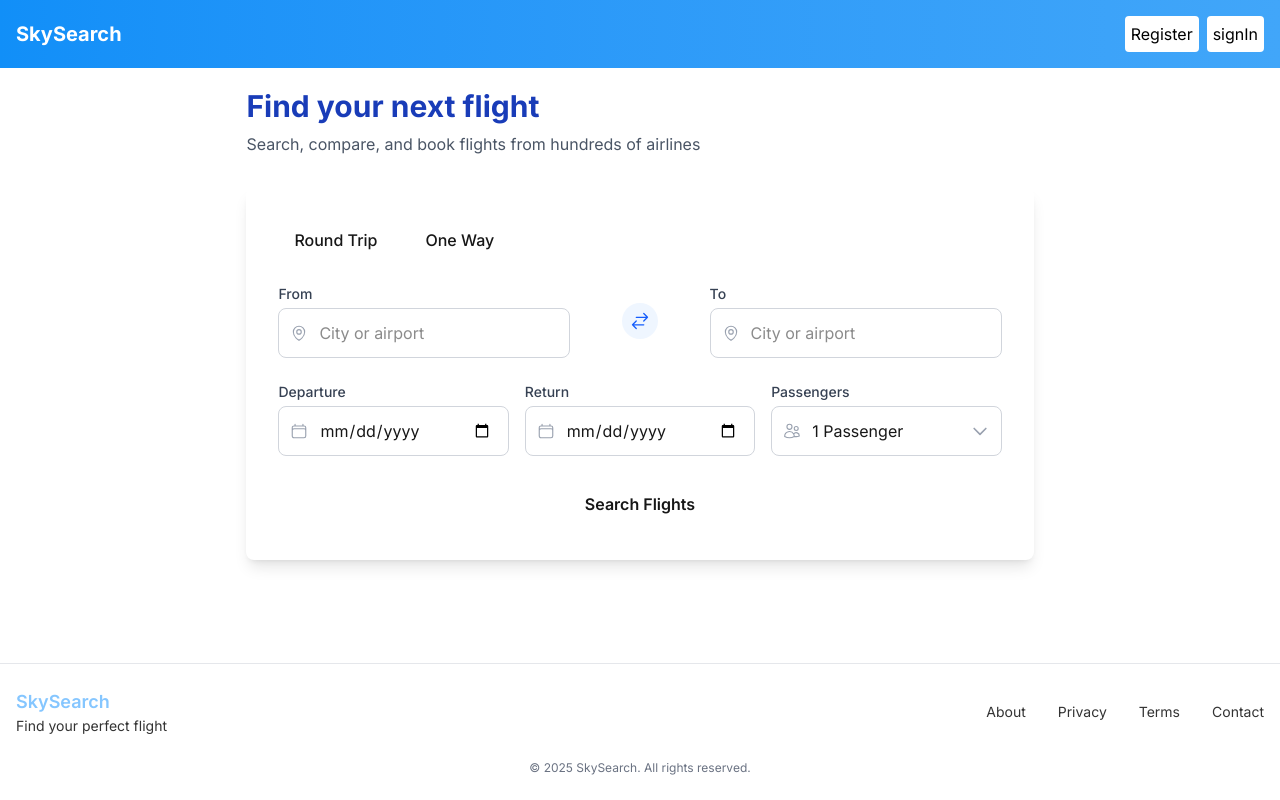
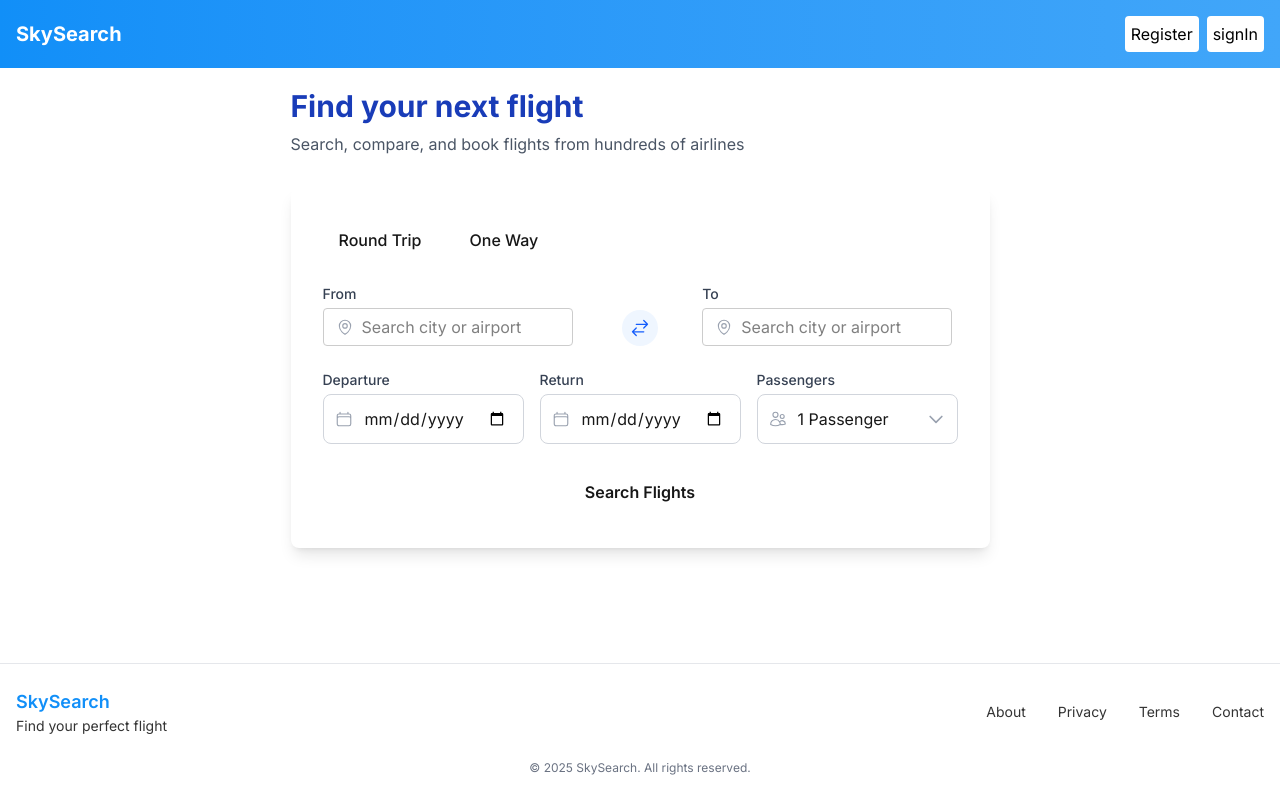
Before and after one commit to blacksheepIV/flight-search-app, a Next.js app: page / in a window 1280 px wide. Built offline with nearby package versions, Linux system fonts and the light colour scheme.

Commit message:
feat(location-input): add location input with auto search from iata and cities api

```diff
--- a/package.json
+++ b/package.json
@@ -20,7 +20,8 @@
     "react": "^19.0.0",
     "react-calendar": "^5.1.0",
     "react-dom": "^19.0.0",
-    "react-hook-form": "^7.56.3"
+    "react-hook-form": "^7.56.3",
+    "react-select": "^5.10.1"
   },
   "devDependencies": {
     "@eslint/eslintrc": "^3",
--- a/src/app/components/FlightSearchPanel/index.tsx
+++ b/src/app/components/FlightSearchPanel/index.tsx
@@ -1,40 +1,26 @@
 'use client'
-import React, { useState } from 'react'
+import React from 'react'
+import { useForm, Controller } from 'react-hook-form'
+import type { FlightSearchForm } from './types'
 
 import {
-  MapPinIcon,
   CalendarIcon,
   ArrowsRightLeftIcon,
   UsersIcon,
 } from '@heroicons/react/24/outline'
+import LocationInput from '@/app/components/LocationInput'
 
 const FlightSearchPanel: React.FC = () => {
-  const [originQuery, setOriginQuery] = useState('')
-  const [destinationQuery, setDestinationQuery] = useState('')
+  const { handleSubmit, control } = useForm<FlightSearchForm>()
 
-  // const [originResults] = useState<unknown[]>([])
-
-  // const [destinationResults] = useState<unknown[]>([])
-  // const [showOriginDropdown, setShowOriginDropdown] = useState(false)
-  // const [showDestinationDropdown, setShowDestinationDropdown] = useState(false)
-
-  // Handle airport selection
-
-  // const selectOrigin = (airport: any) => {
-  //   //setSearchParams(prev => ({ ...prev, origin: airport }));
-  //   setOriginQuery(`${airport.city} (${airport.code})`)
-  //   setShowOriginDropdown(false)
-  // }
-
-  // const selectDestination = (airport: any) => {
-  //   // setSearchParams(prev => ({ ...prev, destination: airport }));
-  //   setDestinationQuery(`${airport.city} (${airport.code})`)
-  //   setShowDestinationDropdown(false)
-  // }
+  const onSubmit = (data: FlightSearchForm) => {
+    console.log('Selected origin:', data.originQuery)
+    console.log('Selected dest:', data.destinationQuery)
+  }
 
   const swapLocations = () => {}
 
-  const handleSearch = () => {}
+  //const handleSearch = () => {}
   return (
     <div className="bg-white rounded-lg shadow-lg p-6 md:p-8 max-w-5xl">
       <div className="flex items-center justify-between mb-6">
@@ -54,45 +40,20 @@ const FlightSearchPanel: React.FC = () => {
         </div>
       </div>
 
-      <form onSubmit={handleSearch}>
-        <div className="grid grid-cols-1 md:grid-cols-12 gap-4 mb-6">
+      <form onSubmit={handleSubmit(onSubmit)}>
+        <div className="grid grid-cols-1 md:grid-cols-12 gap-4 items-end mb-6">
           {/* Origin */}
           <div className="md:col-span-5 relative">
             <label className="block text-sm font-medium text-gray-700 mb-1">
               From
             </label>
-            <div className="relative">
-              <MapPinIcon className="absolute left-3 top-1/2 transform -translate-y-1/2 text-gray-400 w-[18px] h-[18px]" />
-              <input
-                type="text"
-                value={originQuery}
-                onChange={e => setOriginQuery(e.target.value)}
-                placeholder="City or airport"
-                className="w-full pl-10 pr-4 py-3 border border-gray-300 rounded-lg focus:outline-none focus:ring-2 focus:ring-blue-500"
-              />
-            </div>
-            {/* {showOriginDropdown && (
-              <div className="absolute w-full mt-1 bg-white rounded-lg shadow-lg z-10 max-h-72 overflow-y-auto">
-                {originResults.length > 0 ? (
-                  originResults.map(airport => (
-                    <div
-                      key={airport?.code}
-                      className="p-3 hover:bg-gray-50 cursor-pointer"
-                      onClick={() => selectOrigin(airport)}
-                    >
-                      <div className="font-medium">
-                        {airport?.city} ({airport?.code})
-                      </div>
-                      <div className="text-sm text-gray-600">
-                        {airport?.name}
-                      </div>
-                    </div>
-                  ))
-                ) : (
-                  <div className="p-3 text-gray-500">No airports found</div>
-                )}
-              </div>
-            )} */}
+            <Controller
+              name="originQuery"
+              control={control}
+              render={({ field }) => (
+                <LocationInput value={field.value} onChange={field.onChange} />
+              )}
+            />
           </div>
 
           {/* Swap button */}
@@ -111,38 +72,13 @@ const FlightSearchPanel: React.FC = () => {
             <label className="block text-sm font-medium text-gray-700 mb-1">
               To
             </label>
-            <div className="relative">
-              <MapPinIcon className="absolute left-3 top-1/2 transform -translate-y-1/2 text-gray-400 w-[18px] h-[18px]" />
-              <input
-                type="text"
-                value={destinationQuery}
-                onChange={e => setDestinationQuery(e.target.value)}
-                placeholder="City or airport"
-                className="w-full pl-10 pr-4 py-3 border border-gray-300 rounded-lg focus:outline-none focus:ring-2 focus:ring-blue-500"
-              />
-            </div>
-            {/* {showDestinationDropdown && (
-              <div className="absolute w-full mt-1 bg-white rounded-lg shadow-lg z-10 max-h-72 overflow-y-auto">
-                {destinationResults.length > 0 ? (
-                  destinationResults.map(airport => (
-                    <div
-                      key={airport.code}
-                      className="p-3 hover:bg-gray-50 cursor-pointer"
-                      onClick={() => selectDestination(airport)}
-                    >
-                      <div className="font-medium">
-                        {airport.city} ({airport.code})
-                      </div>
-                      <div className="text-sm text-gray-600">
-                        {airport.name}
-                      </div>
-                    </div>
-                  ))
-                ) : (
-                  <div className="p-3 text-gray-500">No airports found</div>
-                )}
-              </div>
-            )} */}
+            <Controller
+              name="destinationQuery"
+              control={control}
+              render={({ field }) => (
+                <LocationInput value={field.value} onChange={field.onChange} />
+              )}
+            />
           </div>
         </div>
 
--- /dev/null
+++ b/src/app/components/FlightSearchPanel/types.ts
@@ -0,0 +1,5 @@
+import type { Location } from '@/app/api/locations/types'
+export interface FlightSearchForm {
+  originQuery: Location
+  destinationQuery: Location
+}
--- a/src/app/components/Footer/index.tsx
+++ b/src/app/components/Footer/index.tsx
@@ -6,7 +6,7 @@ const Footer = () => {
       <div className="container mx-auto px-4">
         <div className="flex flex-col md:flex-row justify-between items-center">
           <div className="mb-4 md:mb-0 text-left">
-            <h3 className="text-lg font-semibold text-alice_blue-400 text-center md:text-left">
+            <h3 className="text-lg font-semibold text-dodger_blue-500 text-center md:text-left">
               SkySearch
             </h3>
             <p className="text-sm text-black-600">Find your perfect flight</p>
--- /dev/null
+++ b/src/app/components/LocationInput/index.tsx
@@ -0,0 +1,83 @@
+'use client'
+import AsyncSelect from 'react-select/async'
+import { components, type ControlProps } from 'react-select'
+import type { Location } from '@/app/api/locations/types'
+import { getLocations } from '@/app/lib/api/getLocations'
+import { MapPinIcon } from '@heroicons/react/24/outline'
+
+interface Props {
+  value: Location | null
+  onChange: (Location: Location | null) => void
+}
+interface LocationOption extends Location {
+  label: string
+  value: string
+}
+
+const LocationInput = ({ value, onChange }: Props) => {
+  const loadOptions = async (inputValue: string): Promise<LocationOption[]> => {
+    if (!inputValue) return []
+    const data = await getLocations(inputValue)
+
+    return data.map((location: Location) => ({
+      ...location,
+      label: `${location.name} (${location.iataCode})`,
+      value: location.iataCode,
+    }))
+  }
+
+  const CustomControl = (props: ControlProps<LocationOption, false>) => (
+    <components.Control {...props}>
+      <div className="pl-2 flex items-center">
+        <MapPinIcon className="absolute left-3 top-1/2 transform -translate-y-1/2 text-gray-400 w-[18px] h-[18px]" />
+      </div>
+      {props.children}
+    </components.Control>
+  )
+
+  return (
+    <div className="w-full md:max-w-[250px]">
+      <AsyncSelect<LocationOption>
+        cacheOptions
+        defaultOptions={false}
+        loadOptions={loadOptions}
+        onChange={onChange}
+        value={
+          value
+            ? {
+                ...value,
+                label: `${value.name} (${value.iataCode})`,
+                value: value.iataCode,
+              }
+            : null
+        }
+        placeholder="Search city or airport"
+        components={{
+          Control: CustomControl,
+          DropdownIndicator: () => null,
+          IndicatorSeparator: () => null,
+        }}
+        styles={{
+          placeholder: base => ({
+            ...base,
+            paddingLeft: '1.25rem',
+          }),
+          input: base => ({
+            ...base,
+            paddingLeft: '1.25rem',
+          }),
+          singleValue: base => ({
+            ...base,
+            paddingLeft: '1.25rem',
+          }),
+          option: (base, state) => ({
+            ...base,
+            color: state.isSelected ? '#118ff8' : '#333333',
+          }),
+        }}
+      />
+    </div>
+  )
+}
+
+export default LocationInput
--- a/src/app/hooks/api/useLocations.ts
+++ b/src/app/hooks/api/useLocations.ts
@@ -1,13 +1,10 @@
+import { getLocations } from '@/app/lib/api/getLocations'
 import { useQuery } from '@tanstack/react-query'
 
 export const useLocations = (location: string) => {
   return useQuery({
     queryKey: ['locations', location],
-    queryFn: async () => {
-      const res = await fetch(`/api/locations?keyword=${location}`)
-      if (!res.ok) throw new Error('Failed to fetch cities')
-      return res.json()
-    },
+    queryFn: () => getLocations(location),
     enabled: !!location && location.length >= 2,
   })
 }
--- /dev/null
+++ b/src/app/lib/api/getLocations.ts
@@ -0,0 +1,5 @@
+export const getLocations = async (query: string) => {
+  const res = await fetch(`/api/locations?keyword=${query}`)
+  if (!res.ok) throw new Error('Failed to fetch locations')
+  return res.json()
+}
```
Also changed, not shown: 1 other file (tests, documents, lock files or other folders).
